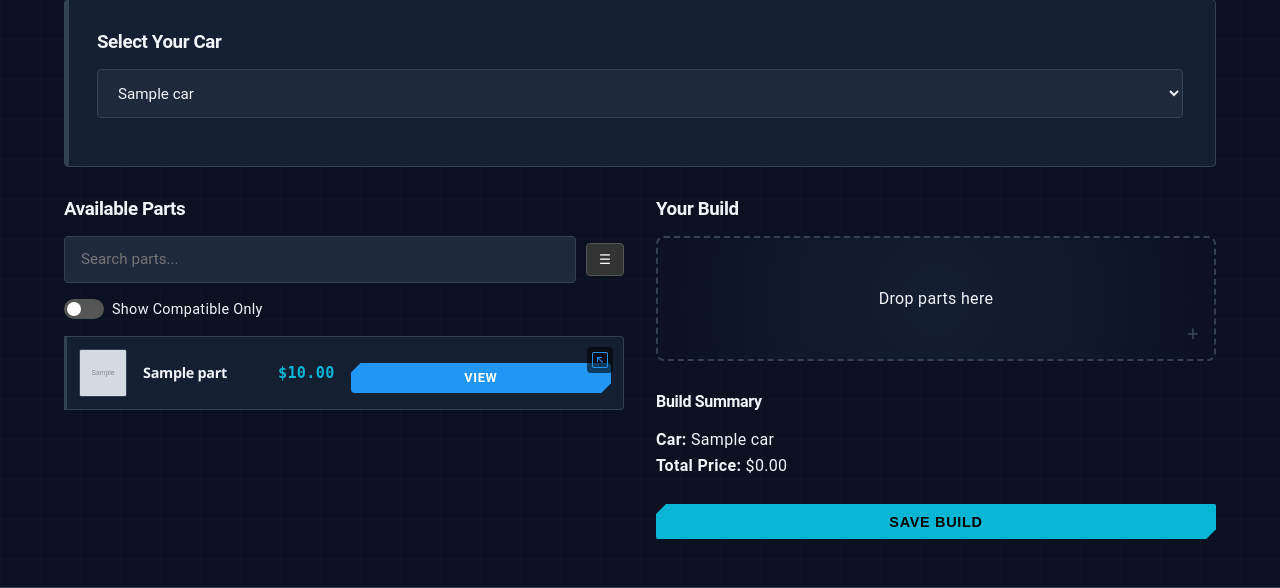
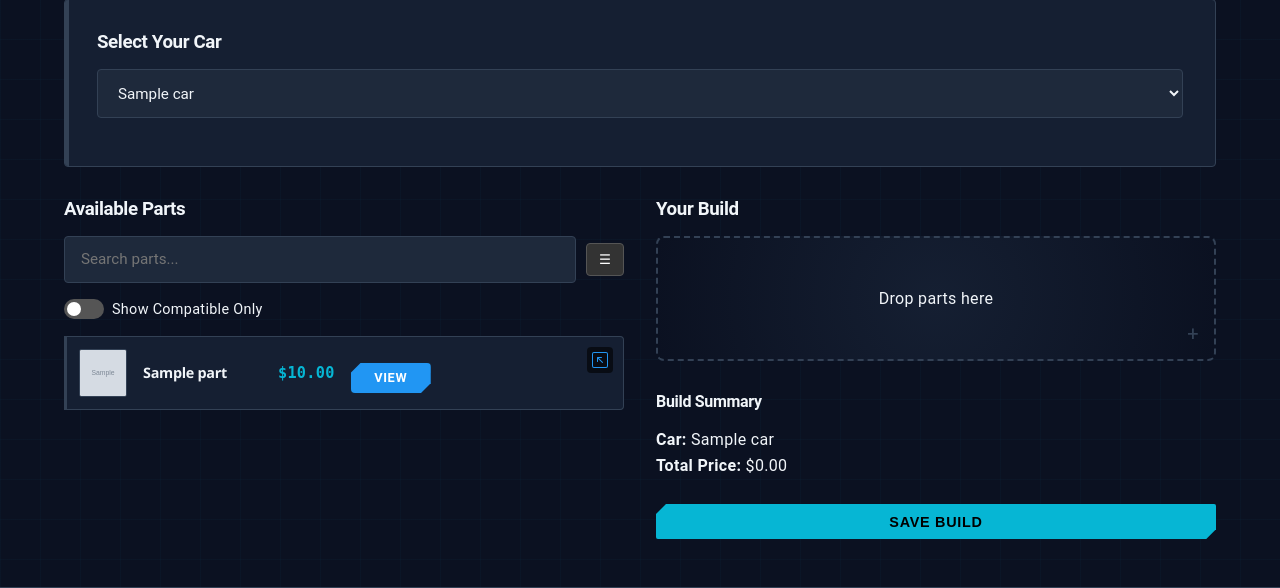
Before and after one commit to 373656-arch/replitfiletest, a PHP site: page /index.php in a window 1280 px wide. Shown: the part 161-749 px from the top of the page. Run offline with PHP 8.4, Linux system fonts and the light colour scheme; the visitor is signed in with stand-in values (Sample User, id 1); tables that the repository leaves empty or names only in its code hold one stand-in row (values such as "Sample post"); grey boxes marked "Sample" are stand-in pictures; data that the repository does not hold is empty.

Commit message:
Make the view button a fixed size on the main page
Update the styling of the view button in index.php to use a fixed width instead of flex-grow.

Replit-Commit-Author: Agent
Replit-Commit-Session-Id: 89bf3077-a332-49df-9a72-28843c38da52
Replit-Commit-Checkpoint-Type: full_checkpoint
Replit-Commit-Event-Id: eb9a8dd6-839c-4be6-b367-19c5f5bf021e
Replit-Helium-Checkpoint-Created: true

```diff
--- a/index.php
+++ b/index.php
@@ -192,7 +192,7 @@ renderHeader();
                             <h4><?= htmlspecialchars($part['name']); ?></h4>
                             <p class="price">$<?= number_format($part['price'], 2); ?></p>
                             <div style="margin-top: 10px; display: flex; gap: 10px;">
-                                <a href="<?= htmlspecialchars(($part['base_url'] ?? '') . ($part['affiliate_id'] ?? '')); ?>" target="_blank" class="btn btn-sm" style="flex: 1; text-align: center; text-decoration: none; background: #2196F3; color: white; padding: 5px; border-radius: 4px; font-size: 0.8rem;">View</a>
+                                <a href="<?= htmlspecialchars(($part['base_url'] ?? '') . ($part['affiliate_id'] ?? '')); ?>" target="_blank" class="btn btn-sm" style="width: 80px; text-align: center; text-decoration: none; background: #2196F3; color: white; padding: 5px; border-radius: 4px; font-size: 0.8rem;">View</a>
                             </div>
                             <?php if (!empty($part['base_url'])): ?>
                                 <a href="<?= htmlspecialchars($part['base_url'] . ($part['affiliate_id'] ?? '')); ?>" target="_blank" class="affiliate-link" title="View on Store" onclick="event.stopPropagation();">
```
